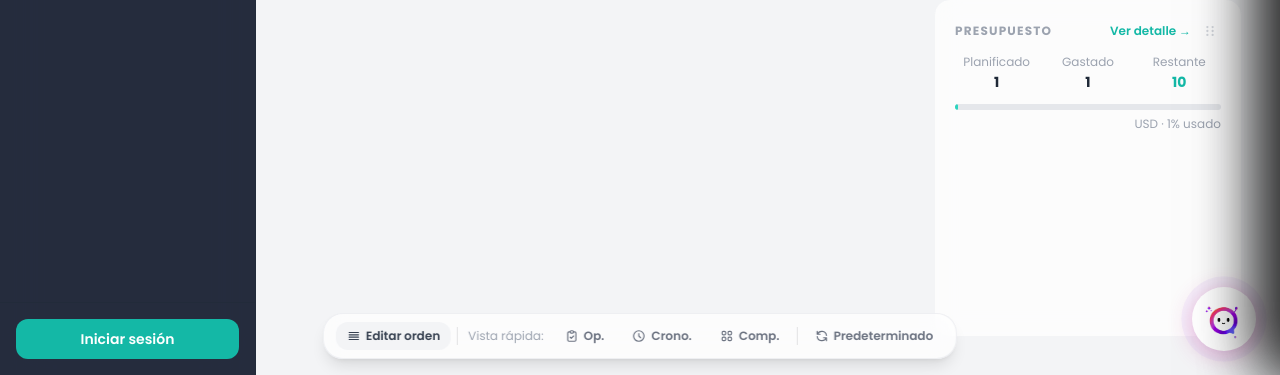
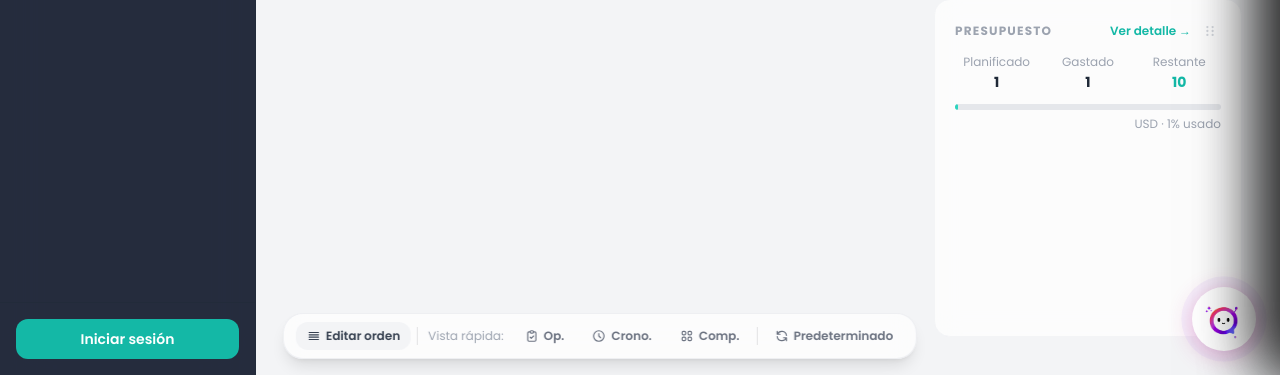
Before and after one commit to JuanFelipePerea/Bind, a Django app: template templates/events/event_detail.html in a window 1280 px wide. Shown: the part 583-958 px from the top of the page. Run offline with Django 5.2, Linux system fonts and the light colour scheme; the template is opened without the code that fills it: most values are stand-ins (such as "Sample title", 1, 10 or a date in 2020); some libraries are stand-ins or nearby versions.

Commit message:
fix(layout): evitar solapamiento toolbar con botón Bynix en pantallas ~800px
El toolbar centrado con max-width:calc(100vw - 110px) distribuía el margen
simétricamente (55px/lado), solapando el botón Bynix (88px desde la derecha).
Fix: offset -2.5rem a la izquierda + max-width:calc(100vw - 140px).

Co-Authored-By: Claude Sonnet 4.6 <noreply@anthropic.com>

```diff
--- a/templates/events/event_detail.html
+++ b/templates/events/event_detail.html
@@ -632,7 +632,7 @@
 <!-- ══ TOOLBAR DE LAYOUT ════════════════════════════════════════════════ -->
 <div id="layout-toolbar"
      class="fixed bottom-4 left-1/2 z-30 glass shadow-lg border border-gray-200/60 dark:border-gray-700/60"
-     style="transform:translateX(-50%);max-width:min(720px,calc(100vw - 110px))">
+     style="transform:translateX(calc(-50% - 2.5rem));max-width:min(720px,calc(100vw - 140px))">
 
   <!-- Botón: Editar orden -->
   <button id="lt-edit-btn" onclick="ltToggleEdit()"
```
